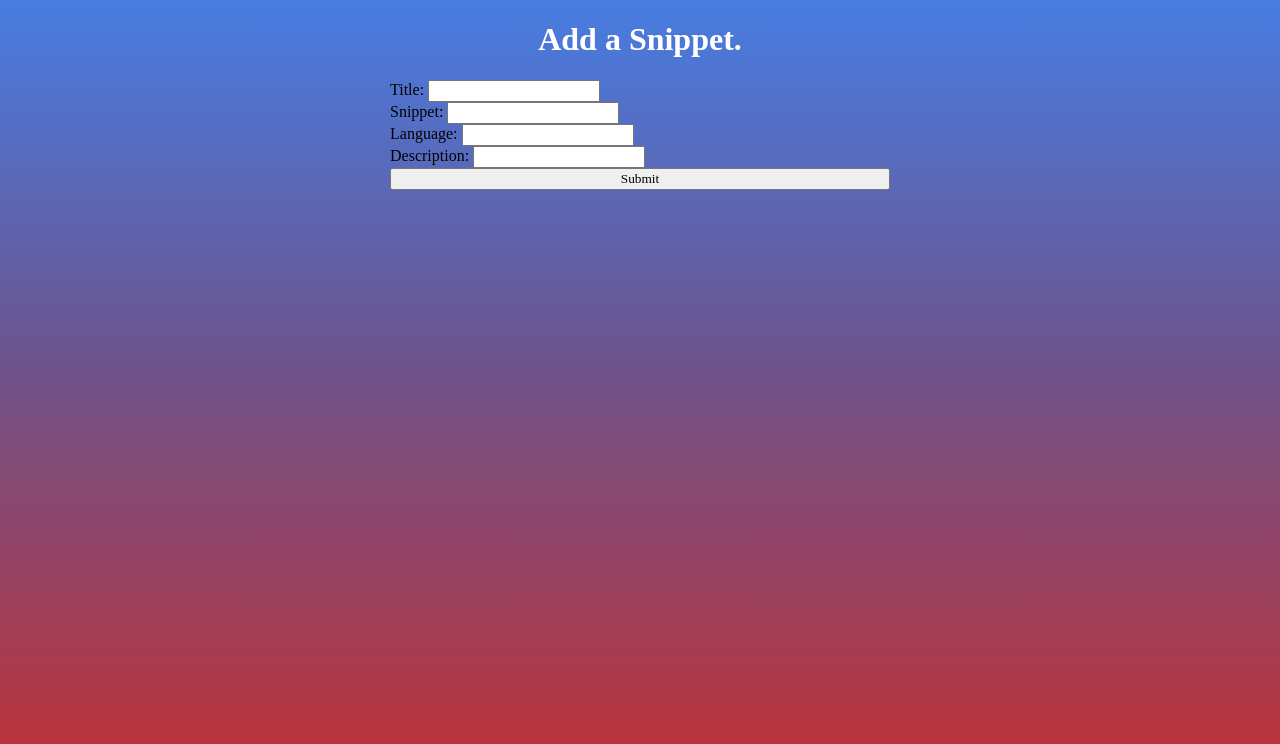
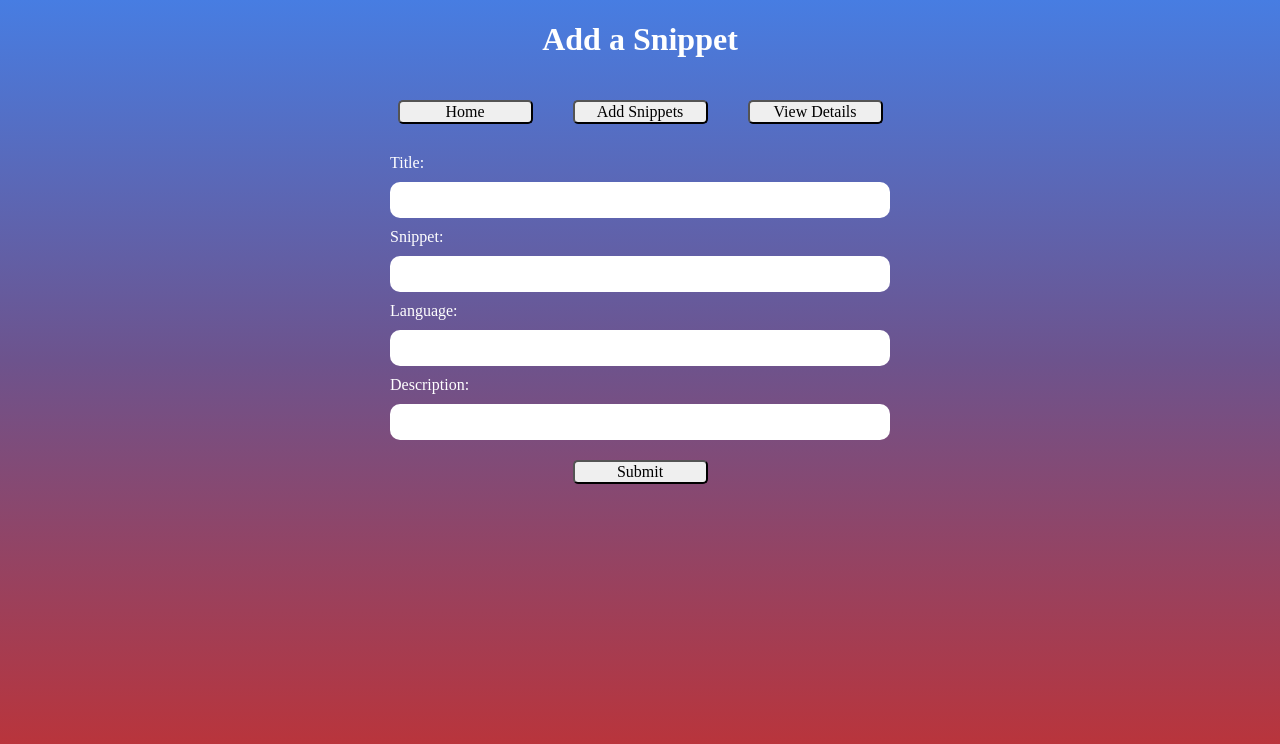
Before and after one commit to livingkurt/Django-Practice, a Django app: page /add/ in a window 1280 px wide. Shown: the top 744 px of the page. Run offline with Django 3.2, Linux system fonts and the light colour scheme; some libraries are stand-ins or nearby versions.

Commit message:
Updated the stales and just generally tried to learn how this works

```diff
--- a/snippets/static/css/main.css
+++ b/snippets/static/css/main.css
@@ -43,14 +43,19 @@ h1 {
 ul {
   display: flex;
   justify-content: center;
+  flex-direction: column;
+  /* margin: auto; */
+  /* width: 100%; */
+  margin: 20px;
+  padding: 0px;
 }
 
 li {
   background: white;
   padding: 13px;
   list-style: none;
-  width: 50%;
   border-radius: 10px;
+  margin-bottom: 10px;
 }
 
 table, th, td {
@@ -75,3 +80,51 @@ td {
   text-align: center;
   background: white;
 }
+
+.nav_buttons {
+  width: 100%;
+  display: flex;
+  justify-content: center;
+}
+
+input {
+  padding: 10px;
+  border-radius: 10px;
+  border: 0px;
+}
+
+input:focus, button:focus {
+  outline: none;
+}
+
+label {
+  width: 400px;
+  color: white;
+  margin-bottom: 10px;
+  margin-top: 10px;
+}
+
+.form-group {
+  display: flex;
+  flex-direction: column;
+}
+
+button {
+  margin: 20px;
+  width: 95px;
+  font-size: 16px;
+  width: 135px;
+  border-radius: 5px;
+}
+
+.submit_button {}
+
+.submit_button_container {
+  display: flex;
+  justify-content: center;
+}
+
+a {
+  text-decoration: none;
+  color: black;
+}
--- a/snippets/templates/snippets/add.html
+++ b/snippets/templates/snippets/add.html
@@ -4,10 +4,17 @@
 
 {% block content %}
 
-<h1>Add a Snippet.</h1>
+<div>
+  <h1>Add a Snippet</h1>
+  <div class="nav_buttons">
+    <button><a href="/">Home</a></button>
+    <button><a href="/add">Add Snippets</a></button>
+    <button><a href="/detail/1">View Details</a></button>
+  </div>
 
+</div>
 
-<form method="post" action="{% url 'snippets:add' %}">
+<form method="post" action="{% url 'snippets:add' %}" class="form">
 
   {% csrf_token %}
 
@@ -15,11 +22,13 @@
   <div class="form-group">
     {{ field.errors }}
 
-    {{ field.label_tag }} {{ field }}
+    {{ field.label_tag }}
+    {{ field }}
   </div>
   {% endfor %}
-
-  <button type="submit" class="btn btn-primary">Submit</button>
+  <div class="submit_button_container">
+    <button type="submit" class="submit_button">Submit</button>
+  </div>
 
 </form>
 
--- a/snippets/views.py
+++ b/snippets/views.py
@@ -8,6 +8,7 @@ from .forms import SnippetForm
 
 from .models import Snippet
 
+
 class SnippetListView(ListView):
     model = Snippet
     template_name = 'snippets/index.html'
@@ -15,14 +16,13 @@ class SnippetListView(ListView):
     def get_context_data(self, **kwargs):
         context = super(SnippetListView, self).get_context_data(**kwargs)
 
-        # In real life we'd retrieve this from the session.
-        context['name'] = 'Adonis'
+        return context
 
-        return context
 
 class SnippetDetailView(DetailView):
     model = Snippet
     template_name = 'snippets/detail.html'
+
 
 def add(request):
 
@@ -34,20 +34,20 @@ def add(request):
             # Create and save directly.
 
             Snippet(
-             title=form.cleaned_data['title'],
-             snippet=form.cleaned_data['snippet'],
-             language=form.cleaned_data['language'],
-             description=form.cleaned_data['description']).save()
+                title=form.cleaned_data['title'],
+                snippet=form.cleaned_data['snippet'],
+                language=form.cleaned_data['language'],
+                description=form.cleaned_data['description']).save()
 
             return redirect('snippets:index')
 
         else:
             # Render form with errors.
-            return render(request, 'snippets/add.html', { 'form' : form })
+            return render(request, 'snippets/add.html', {'form': form})
 
     else:
         # If the snippet sends a GET request...
 
-        context = { 'header' : 'GET', 'form' : SnippetForm() }
+        context = {'header': 'GET', 'form': SnippetForm()}
 
         return render(request, 'snippets/add.html', context)
```
Also changed, not shown: snippets/models.py (+16 -10 lines), snippets/templates/snippets/button.html (added, +12 -0 lines), snippets/templates/snippets/detail.html (+9 -1 lines), snippets/templates/snippets/index.html (+9 -2 lines), db.sqlite3, snippets/migrations/0002_auto_20200424_1929.py (added), 2 other files.
